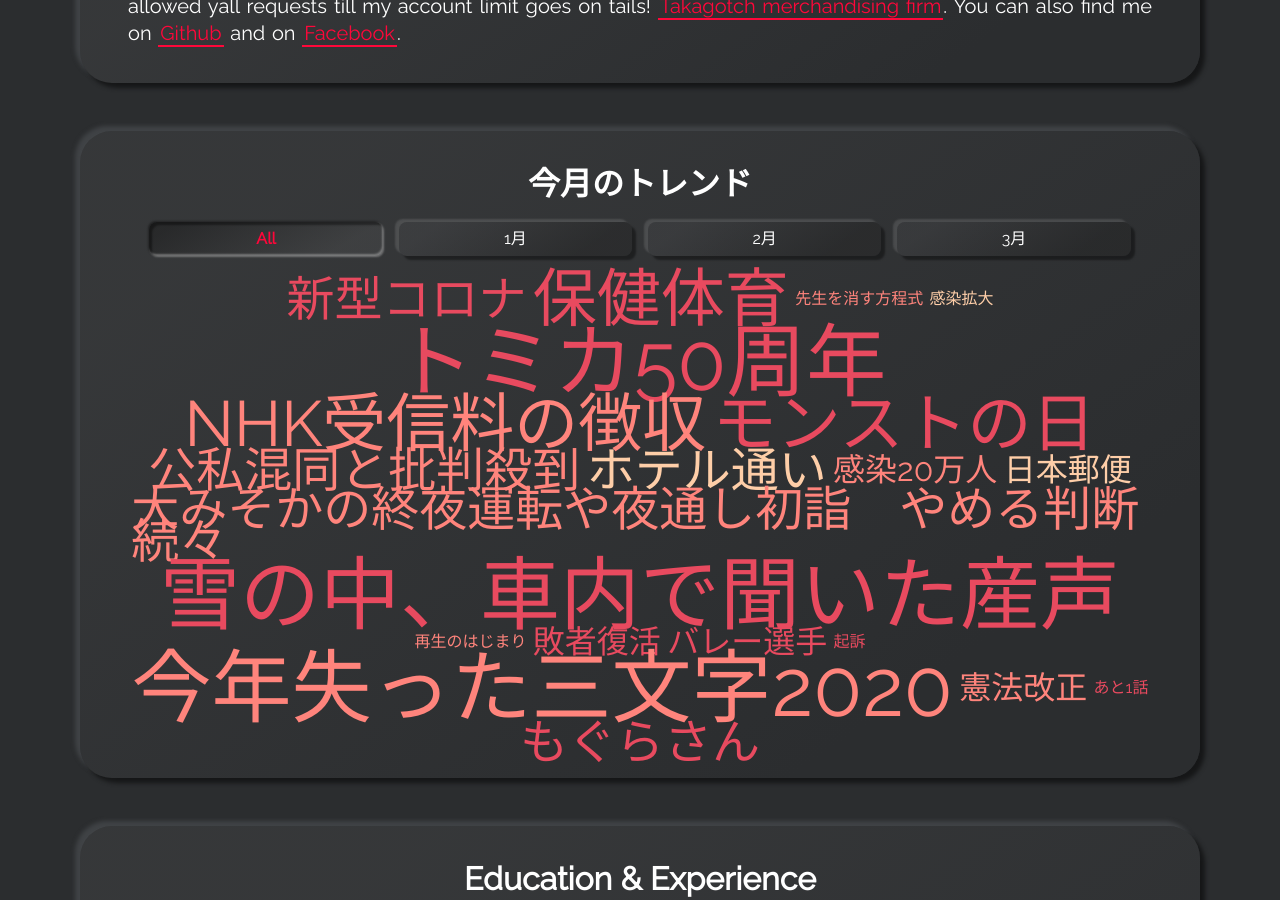
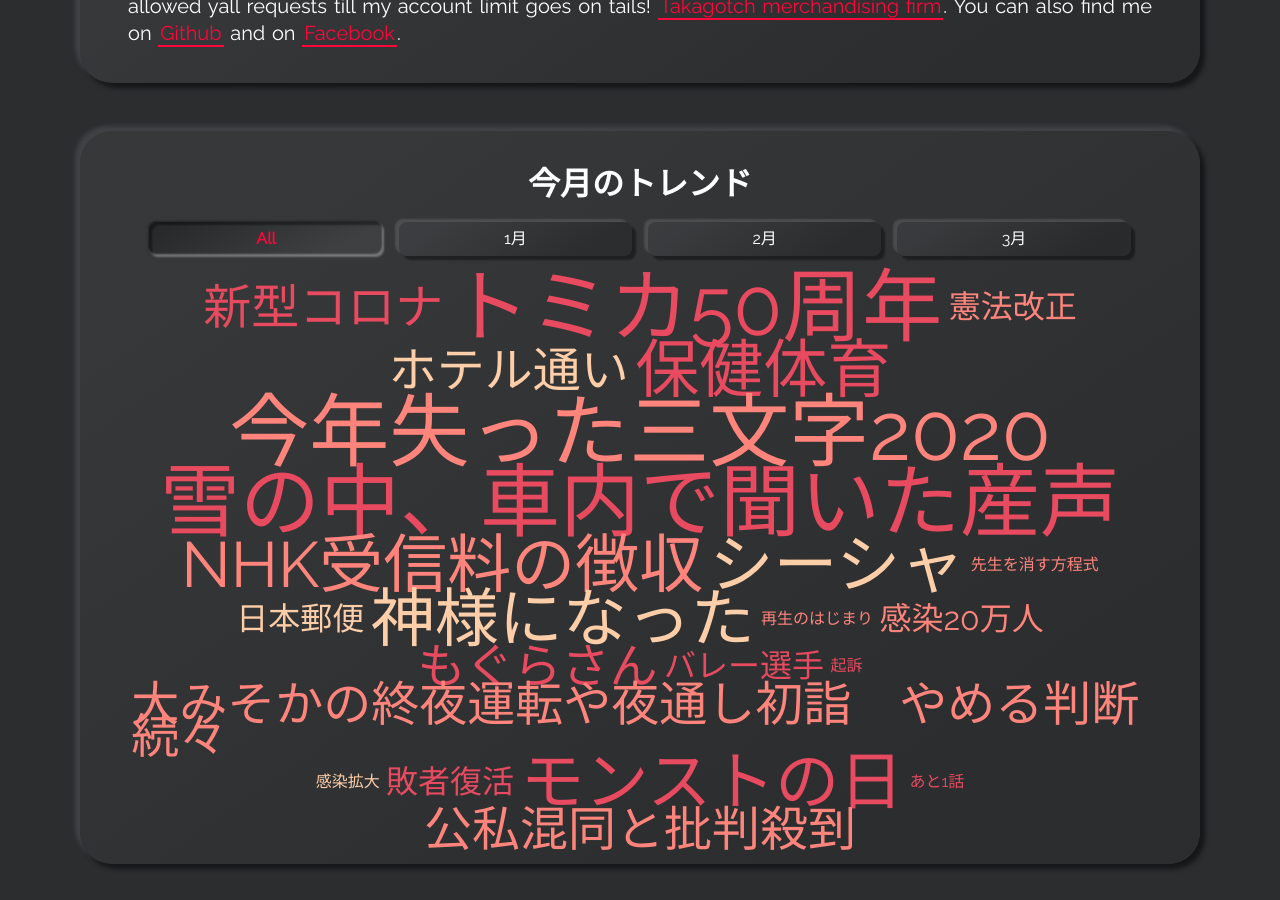
Before and after one commit to takagotch/o2830, a Jekyll site: the page built from index.html, in a window 1280 px wide and 900 px high, scrolled down 1158 px. Built offline with Jekyll 4.4.1, drawn with Linux system fonts in a browser that asks for light colours.

Commit message:
Update skills-tools.yml

```diff
--- a/_data/skills-tools.yml
+++ b/_data/skills-tools.yml
@@ -13,3 +13,9 @@
 
 - name: ホテル通い
   weight: 3
+
+- name: 神様になった
+  weight: 4
+
+- name: シーシャ
+  weight: 4
```
